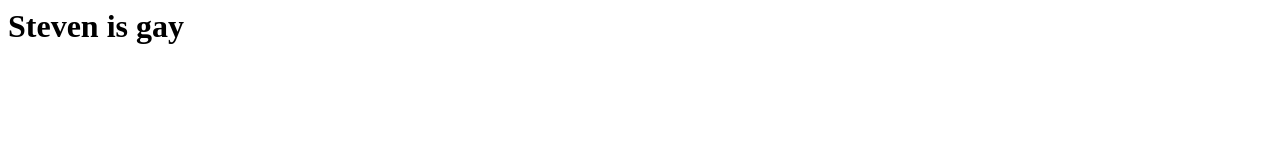
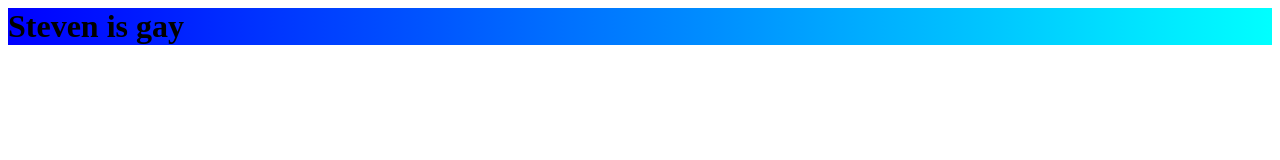
Before and after one commit to Leozhang66666/test1, a plain HTML site: page index.html in a window 1280 px wide. Drawn offline with Linux system fonts and the light colour scheme.

Commit message:
Update index.html

```diff
--- a/index.html
+++ b/index.html
@@ -1,6 +1,6 @@
 <h1>Steven is gay</h1>
 <style>
   h1{
-    background:linear-gradient(90,blue,cyan)
+    background:linear-gradient(90deg,blue,cyan)
   }
 </style>
```
